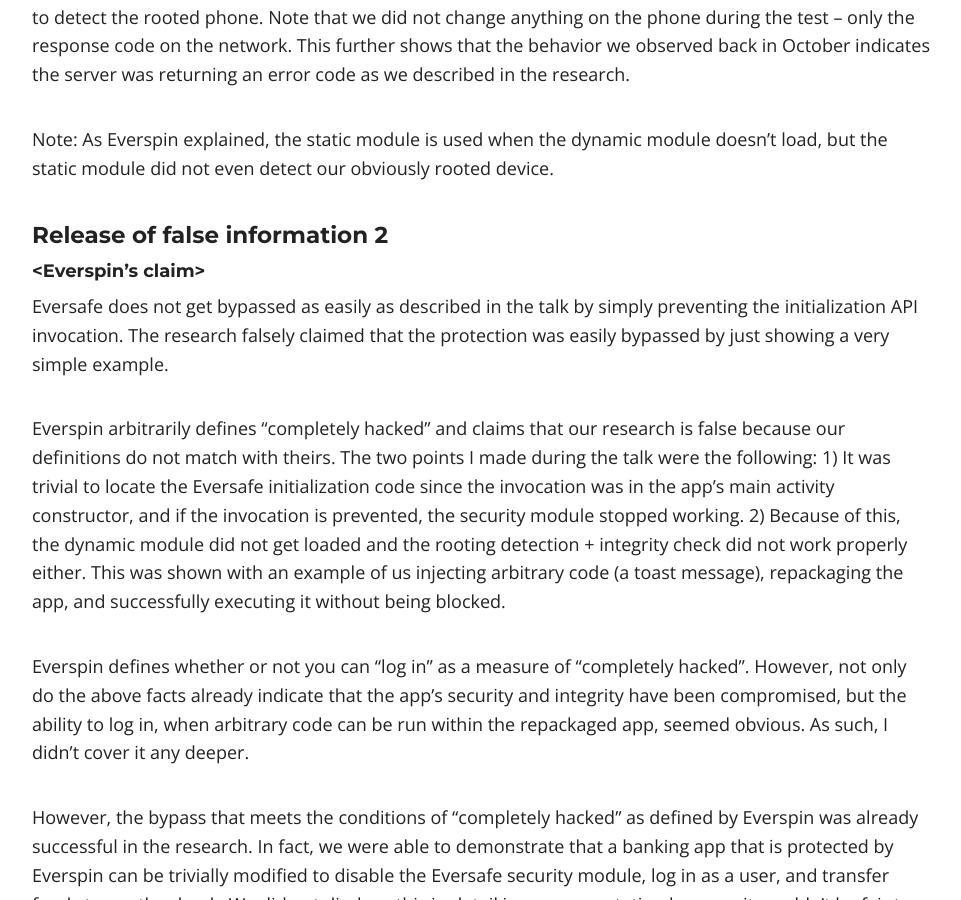
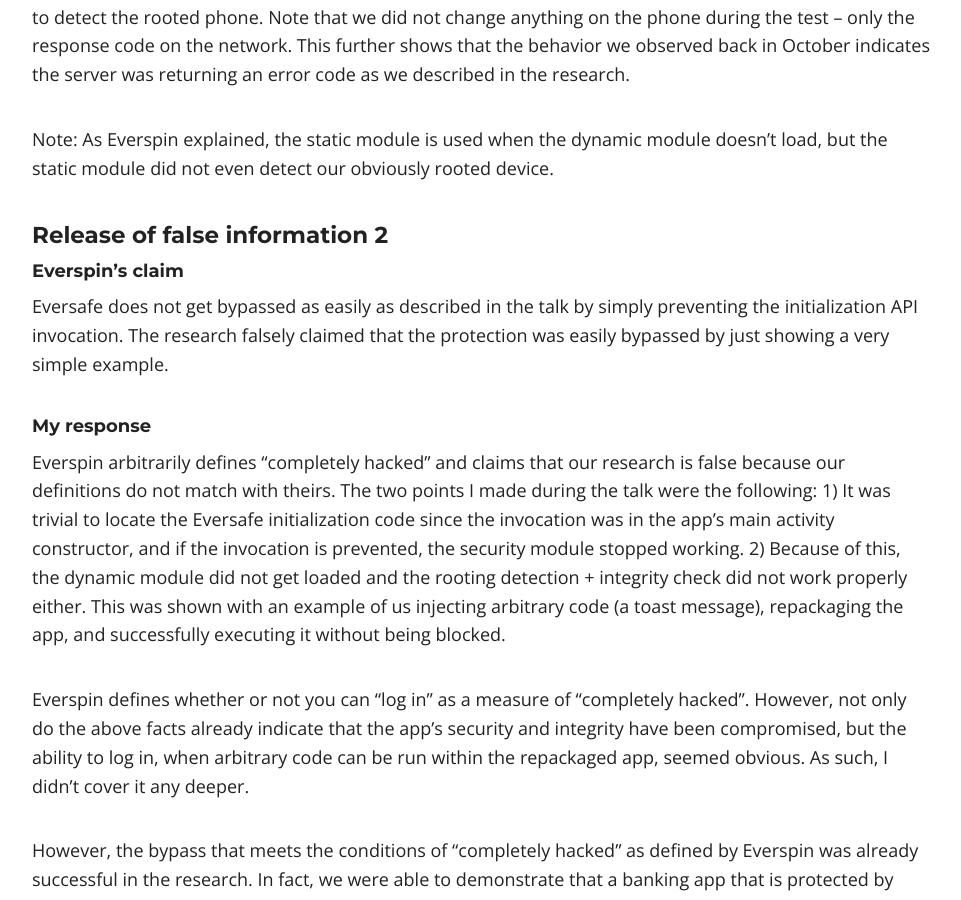
Before and after one commit to theori-io/theori-io.github.io, a Jekyll site: the page built from _posts/2019-11-29-response-to-everspin-en.md, in a window 1280 px wide and 900 px high, scrolled down 2984 px. Shown: the whole window, without its empty margins (158-1119 px from the left). Built offline with Jekyll 4.4.1, drawn with Linux system fonts in a browser that asks for light colours; nearby versions of some CDN libraries.

Commit message:
Update 2019-11-29-response-to-everspin-en.md

```diff
--- a/_posts/2019-11-29-response-to-everspin-en.md
+++ b/_posts/2019-11-29-response-to-everspin-en.md
@@ -55,11 +55,11 @@
 
 #### Release of false information 2
 
-##### <Everspin's claim>
+##### Everspin's claim
 
 Eversafe does not get bypassed as easily as described in the talk by simply preventing the initialization API invocation. The research falsely claimed that the protection was easily bypassed by just showing a very simple example.
 
-##### <My response>
+##### My response
 
 Everspin arbitrarily defines "completely hacked" and claims that our research is false because our definitions do not match with theirs. The two points I made during the talk were the following:
 1) It was trivial to locate the Eversafe initialization code since the invocation was in the app's main activity constructor, and if the invocation is prevented, the security module stopped working.
```
